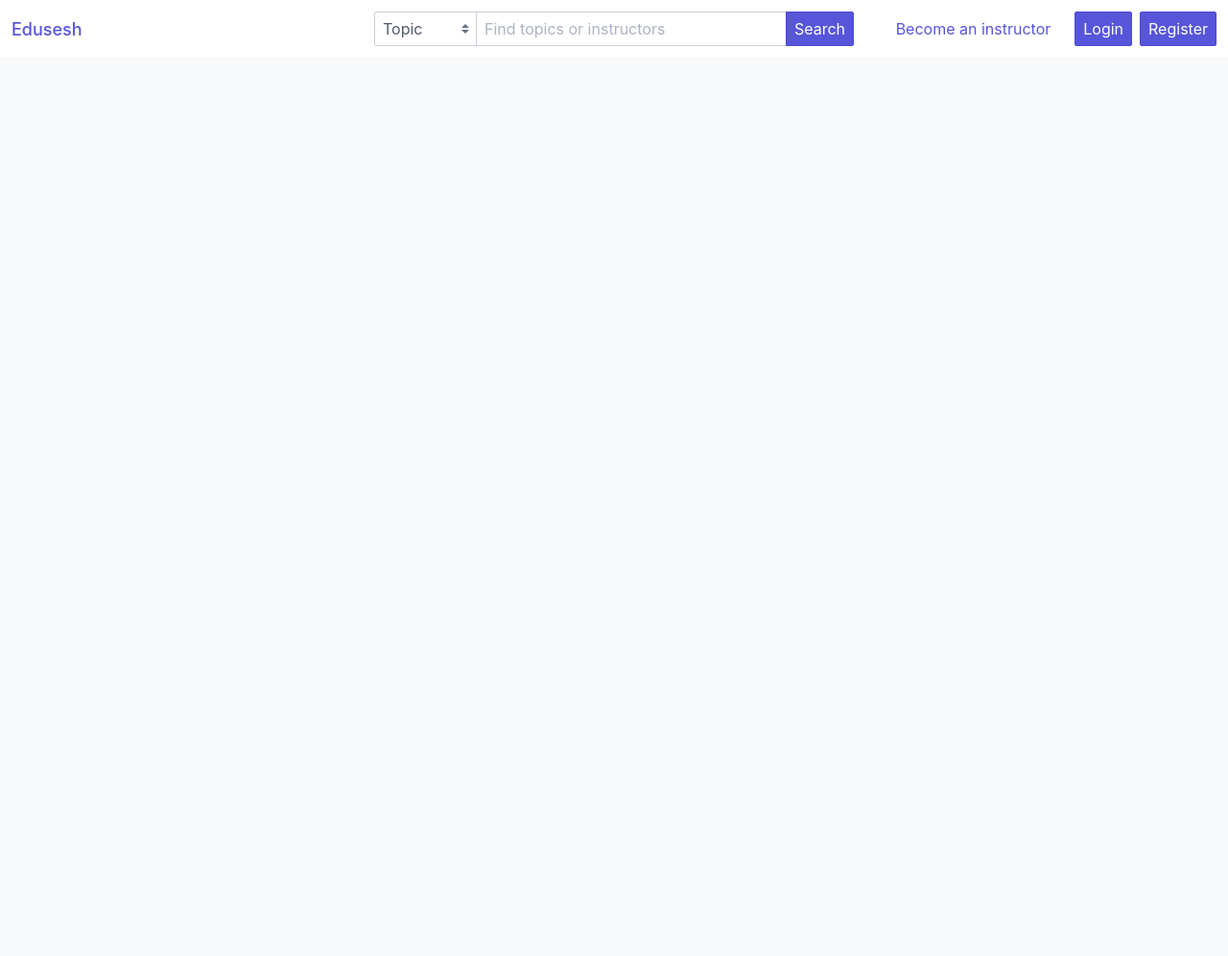
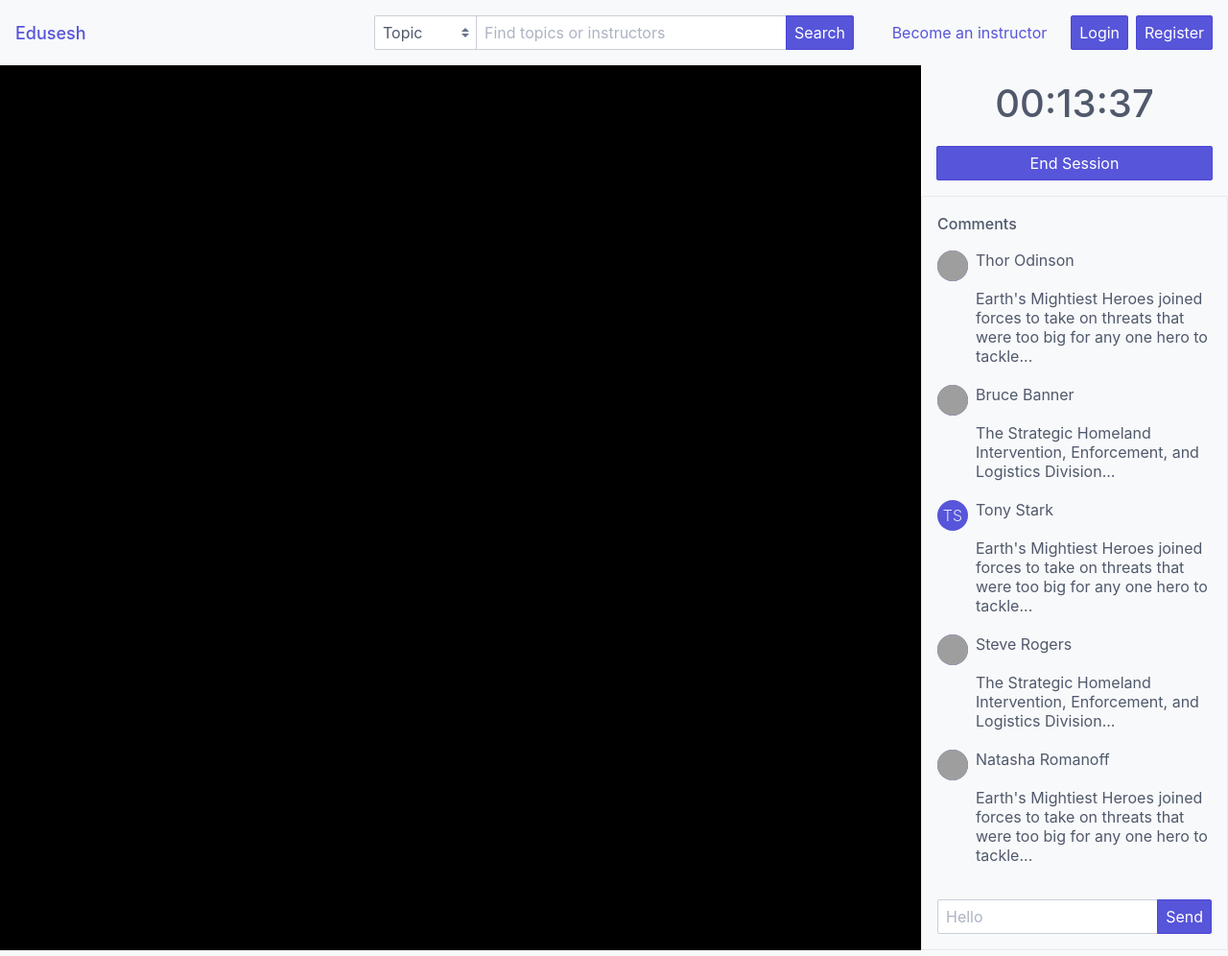
Before and after one commit to kaplanbora/edusesh-frontend, a React app: page /session/1 in a window 1280 px wide. Shown: the whole page at 96% size. Before the commit the page ends 860 px from the top, so only its background shows below. Built offline with nearby package versions, Linux system fonts and the light colour scheme; grey boxes are pictures that could not be loaded.

Commit message:
First skeleton of session page. Changing navbar to dark.

```diff
--- a/src/containers/app.js
+++ b/src/containers/app.js
@@ -24,15 +24,13 @@ class App extends Component {
   render() {
     return (
       <BrowserRouter>
-        <div>
+        <div className="container">
           <Navbar token={this.props.token}/>
-          <div className="container">
-            <Route exact path="/" component={HomePage}/>
-            <Route path="/register" component={RegisterPage}/>
-            <Route exact path="/user" component={SettingsPage}/>
-            <Route path="/user/:id" component={PublicUser}/>
-            <Route path="/session/:id" component={LiveSession}/>
-          </div>
+          <Route exact path="/" component={HomePage}/>
+          <Route path="/register" component={RegisterPage}/>
+          <Route exact path="/user" component={SettingsPage}/>
+          <Route path="/user/:id" component={PublicUser}/>
+          <Route path="/session/:id" component={LiveSession}/>
         </div>
       </BrowserRouter>
     )
--- a/src/containers/live-session.js
+++ b/src/containers/live-session.js
@@ -15,7 +15,84 @@ class LiveSession extends Component {
 
   render() {
     return (
-      <div>
+      <div className="columns col-gapless full-height">
+        <div className="column col-9 stream">
+          <video className="stream-video"/>
+        </div>
+        <div className="column col-3">
+          <div className="status center-inside">
+            <h1>00:13:37</h1>
+            <button className="btn btn-primary btn-block">End Session</button>
+          </div>
+
+          <div className="panel">
+            <div className="panel-header">
+              <div className="panel-title h6">Comments</div>
+            </div>
+            <div className="panel-body">
+              <div className="tile">
+                <div className="tile-icon">
+                  <figure className="avatar">
+                    <img src="img/avatar-1.png" alt="Avatar"/>
+                  </figure>
+                </div>
+                <div className="tile-content">
+                  <p className="tile-title">Thor Odinson</p>
+                  <p className="tile-subtitle">Earth's Mightiest Heroes joined forces to take on threats that were too big for any one hero to tackle...</p>
+                </div>
+              </div>
+              <div className="tile">
+                <div className="tile-icon">
+                  <figure className="avatar">
+                    <img src="img/avatar-2.png" alt="Avatar"/>
+                  </figure>
+                </div>
+                <div className="tile-content">
+                  <p className="tile-title">Bruce Banner</p>
+                  <p className="tile-subtitle">The Strategic Homeland Intervention, Enforcement, and Logistics Division...</p>
+                </div>
+              </div>
+              <div className="tile">
+                <div className="tile-icon">
+                  <figure className="avatar" data-initial="TS"/>
+                </div>
+                <div className="tile-content">
+                  <p className="tile-title">Tony Stark</p>
+                  <p className="tile-subtitle">Earth's Mightiest Heroes joined forces to take on threats that were too big for any one hero to tackle...</p>
+                </div>
+              </div>
+              <div className="tile">
+                <div className="tile-icon">
+                  <figure className="avatar">
+                    <img src="img/avatar-4.png" alt="Avatar"/>
+                  </figure>
+                </div>
+                <div className="tile-content">
+                  <p className="tile-title">Steve Rogers</p>
+                  <p className="tile-subtitle">The Strategic Homeland Intervention, Enforcement, and Logistics Division...</p>
+                </div>
+              </div>
+              <div className="tile">
+                <div className="tile-icon">
+                  <figure className="avatar">
+                    <img src="img/avatar-3.png" alt="Avatar"/>
+                  </figure>
+                </div>
+                <div className="tile-content">
+                  <p className="tile-title">Natasha Romanoff</p>
+                  <p className="tile-subtitle">Earth's Mightiest Heroes joined forces to take on threats that were too big for any one hero to tackle...</p>
+                </div>
+              </div>
+            </div>
+            <div className="panel-footer">
+              <div className="input-group">
+                <input className="form-input" placeholder="Hello" type="text"/>
+                  <button className="btn btn-primary input-group-btn">Send</button>
+              </div>
+            </div>
+          </div>
+
+        </div>
       </div>
     );
   }
--- a/src/containers/user-navbar.js
+++ b/src/containers/user-navbar.js
@@ -21,9 +21,9 @@ class UserNavbar extends Component {
     const credentials = this.props.user.credentials;
     const profile = this.props.user.profile;
     return (
-      <header className="navbar p-2">
+      <header className="navbar p-2 bg-dark">
         <section className="navbar-section">
-          <Link to="/" className="navbar-brand mr-2">Edusesh</Link>
+          <Link to="/" className="navbar-brand mr-2 text-light">Edusesh</Link>
         </section>
         <section className="navbar-section">
           <SearchBar/>
--- a/style/master.css
+++ b/style/master.css
@@ -19,9 +19,9 @@ html, body {
 }
 
 .navbar {
-    padding: 12px;
+    padding: 16px;
     /*background: rgba(248, 249, 250, .65);*/
-    background-color: white;
+    /*background-color: white;*/
 }
 
 .right-mg {
@@ -97,3 +97,20 @@ html, body {
     box-shadow: 1px 1px 2px 1px rgba(0, 0, 0, .11);
     border-radius: 2px;
 }
+
+.stream {
+}
+
+.stream-video {
+    background-color: black;
+    width: 100%;
+    height: 100%
+}
+
+.status {
+    padding: 16px;
+}
+
+.chat {
+    background-color: slateblue;
+}
```
Also changed, not shown: style/spectre.min.css.
